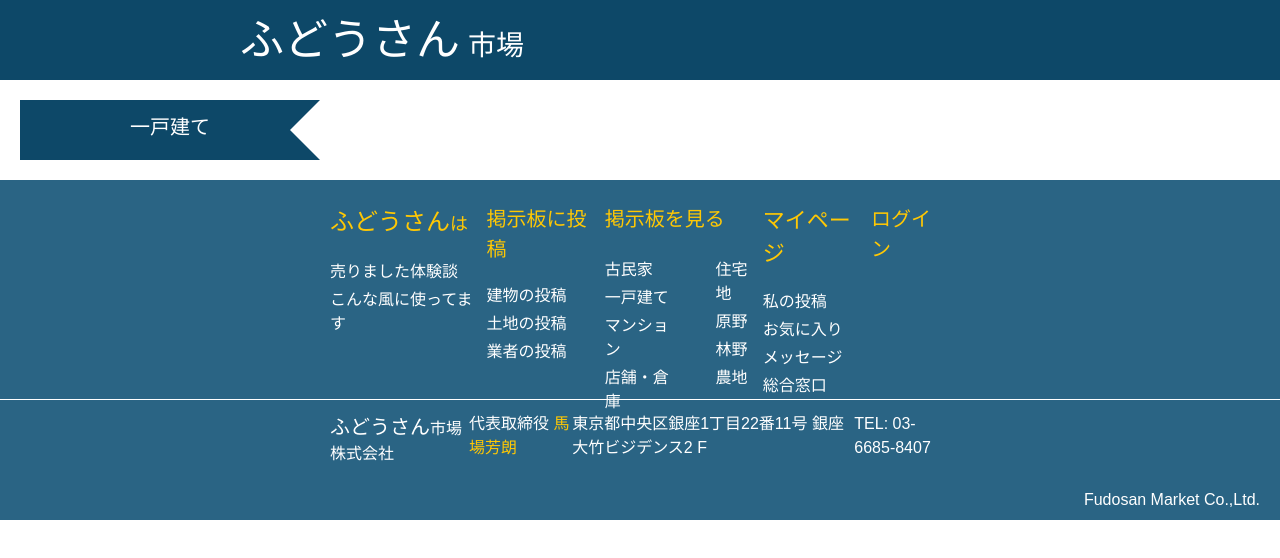
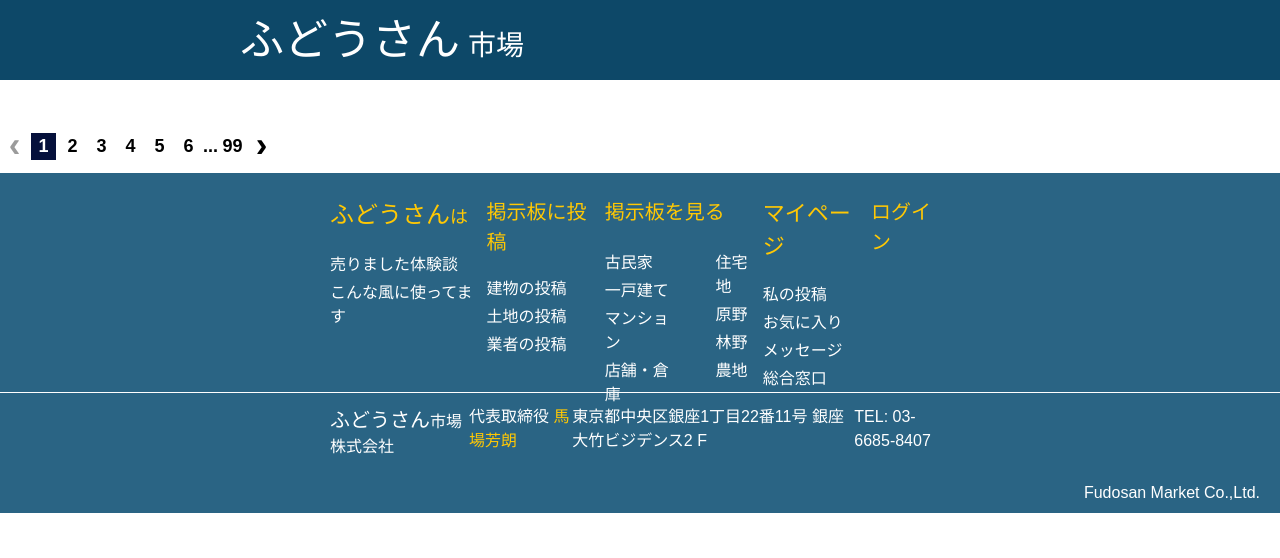
Before and after one commit to stormrageqb/FudosanRealEstate, a React (Create React App) app in the folder Front-end/: page /category in a window 1280 px wide. Shown: the top 558 px of the page. Built offline with nearby package versions, Linux system fonts and the light colour scheme.

Commit message:
feat: add-new-component-pagination

```diff
--- a/Front-end/src/components/Carousel.jsx
+++ b/Front-end/src/components/Carousel.jsx
@@ -13,13 +13,13 @@ const Carousel = () => {
             gap: 10,
             breakpoints: {
                 1280: {
-                    preView: 3,
+                    perView: 3,
                 },
                 1024: {
-                    preView: 2,
+                    perView: 2,
                 },
                 768: {
-                    preView: 1,
+                    perView: 1,
                 },
             },
         };
--- a/Front-end/src/components/Pagination.jsx
+++ b/Front-end/src/components/Pagination.jsx
@@ -1,10 +1,119 @@
 import React from "react";
-import FlagTextContainer from "./FlagTextContainer";
+import _ from 'lodash';
 
-const Pagination = () =>{
-    return(
-        <FlagTextContainer text='一戸建て' />
-    )
-}
+const Pagination = (props) => {
+    const { active, size, step, onClickHandler } = props;
 
-export default Pagination;
+    const showingNumbers = step * 2 + 1;
+    let startNumber = 2;
+    let startArrayNumber = props.step;
+
+    let needStartDots = false;
+    let needEndDots = false;
+
+    if (active > step) {
+      startArrayNumber = active - step;
+
+      needStartDots = active > step + startNumber ? true : false;
+    }
+
+    if (size > showingNumbers) {
+      {
+        needEndDots = size > active + step + 1 ? true : false;
+
+        if (size < active + step + 1) {
+          startArrayNumber = size - showingNumbers;
+        }
+      }
+    }
+
+    let contentNumber;
+
+    return (
+      <ul className="pagination">
+        {active > 1 ? (
+          <li
+            className="page-item prev arrow-icon"
+            onClick={() => onClickHandler(active - 1)}
+          >
+            &#x2039;
+          </li>
+        ) : (
+          <li className="page-item prev arrow-icon disabled">&#x2039;</li>
+        )}
+        {size > showingNumbers + startNumber ? (
+          <React.Fragment>
+            <li
+              onClick={(e) => onClickHandler(e.currentTarget.textContent)}
+              className={`page-item ${active === 1 && "active"}`}
+            >
+              1
+            </li>
+
+            {needStartDots && <span>...</span>}
+            {_.times(showingNumbers, (i) => (
+              <li
+                key={i++}
+                {...(contentNumber = needStartDots
+                  ? startArrayNumber
+                  : startNumber)}
+                {...startNumber++}
+                {...startArrayNumber++}
+                className={`page-item ${active === contentNumber && "active"}`}
+                onClick={(e) => onClickHandler(e.currentTarget.textContent)}
+              >
+                {contentNumber}
+              </li>
+            ))}
+            {needEndDots && <span>...</span>}
+            <li
+              className={`page-item ${active === size && "active"}`}
+              onClick={(e) => onClickHandler(e.currentTarget.textContent)}
+            >
+              {size}
+            </li>
+          </React.Fragment>
+        ) : (
+          ((startArrayNumber = 1),
+          _.times(size, (i) => (
+            <li
+              key={i++}
+              className={`page-item ${active === startArrayNumber && "active"}`}
+              onClick={(e) => onClickHandler(e.currentTarget.textContent)}
+            >
+              {startArrayNumber++}
+            </li>
+          )))
+        )}
+        {active < size ? (
+          <li
+            className="page-item next arrow-icon"
+            onClick={() => onClickHandler(active + 1)}
+          >
+            &#8250;
+          </li>
+        ) : (
+          <li className="page-item next arrow-icon disabled">&#8250;</li>
+        )}
+      </ul>
+    );
+  };
+
+  const PayOrder = (props) => {
+    const [active, setActive] = React.useState(1);
+
+    const activeHandler = (clickedActive) => {
+      setActive(parseInt(clickedActive));
+    };
+
+    return (
+      <Pagination
+        active={active}
+        size={99}
+        step={2}
+        onClickHandler={activeHandler}
+      />
+    );
+  };
+
+  export default PayOrder;
--- a/Front-end/src/index.css
+++ b/Front-end/src/index.css
@@ -5,6 +5,8 @@
 
 /* Google Fonts */
 @import url("https://fonts.googleapis.com/css2?family=Poppins:ital,wght@0,300;0,500;0,700;1,300;1,500;1,700&display=swap");
+
+
 
 /* Root CSS */
 body {
@@ -35,3 +37,74 @@ body {
   left:275px;
   top:35px
 }
+
+/* Pagination */
+
+.pagination{
+  display: flex;
+  align-items:center;
+  margin-top: 40px;
+  padding: 0;
+  font-size: 18px;
+  font-weight: 700;
+  list-style: none;
+  user-select:none;
+}
+
+.page-item {
+  min-width: 25px;
+  min-height: 25px;
+  display: flex;
+  align-items: center;
+  justify-content: center;
+  margin: 0 2px;
+  transition: all 0.3s;
+}
+
+.page-item:hover {
+  color: #ff3838;
+  background: #9b9b9b;
+}
+
+.page-item.active {
+  padding: 0;
+  color: white;
+  background: #05103b;
+}
+
+.page-item.arrow-icon {
+  position: relative;
+  z-index: 1;
+  font-size: 35px;
+  transform: translateY(-2px);
+  transition: all 0.3s;
+}
+
+.page-item.arrow-icon:after {
+  content: "";
+  width: 25px;
+  height: 25px;
+  position: absolute;
+  z-index: -1;
+  top: 56%;
+  left: 50%;
+  transform: translate(-50%, -50%);
+}
+
+.page-item.arrow-icon:hover {
+  color: #ff3838;
+  background: transparent;
+}
+
+.page-item.arrow-icon:hover:after {
+  background: #9b9b9b;
+}
+
+.page-item.disabled {
+  cursor: not-allowed;
+  color: #9b9b9b;
+}
+
+.page-item.disabled:hover {
+  background: transparent;
+}
--- a/Front-end/src/pages/FAQPage.jsx
+++ b/Front-end/src/pages/FAQPage.jsx
@@ -1,8 +1,12 @@
 import React from 'react';
 import Carousel from '../components/Carousel';
+import PayOrder from '../components/Pagination';
 const FAQPage = () => {
     return (
-        <div><Carousel/></div>
+        <div>
+            <div><PayOrder/></div>
+            <div><Carousel/></div>
+        </div>
     )
 }
 
```
